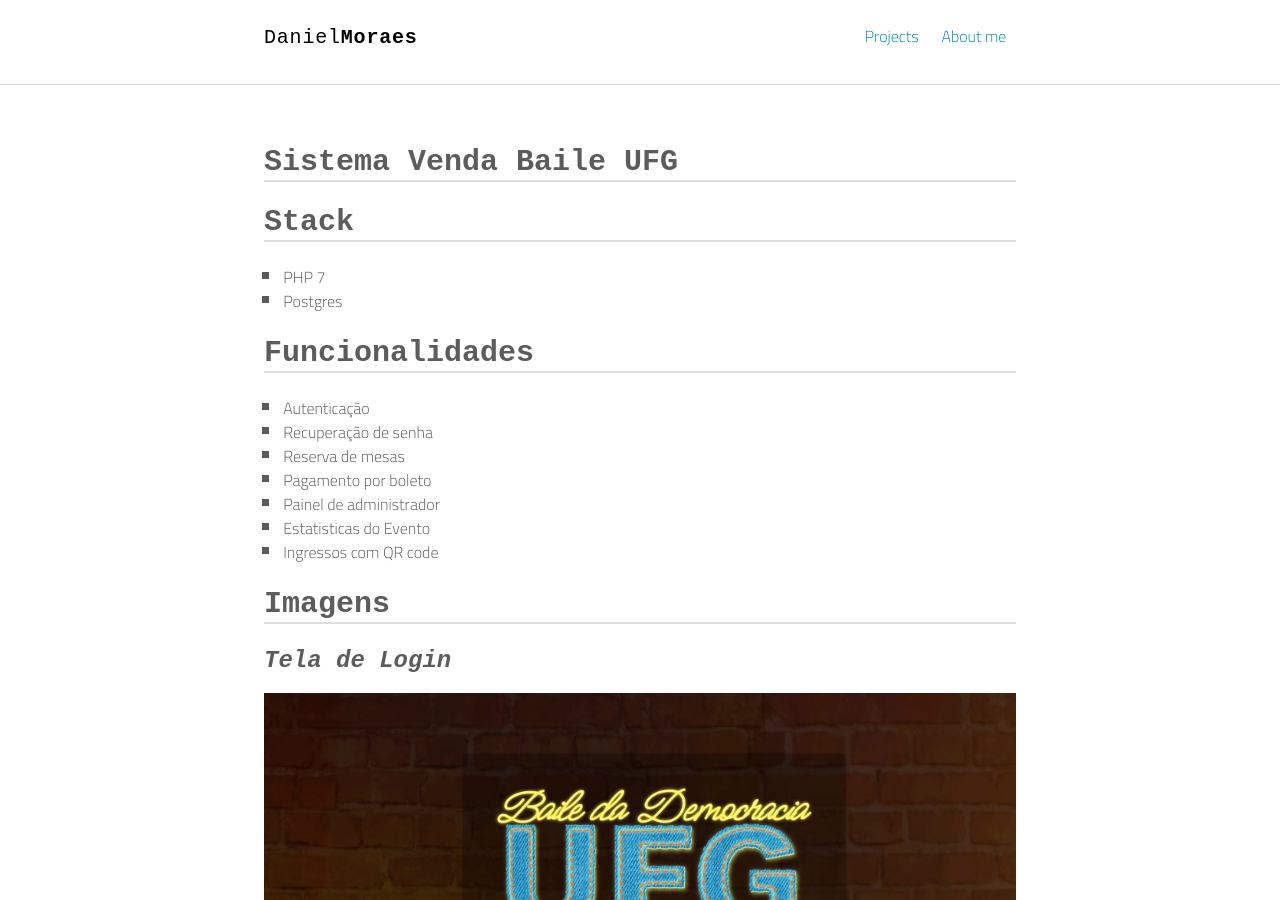
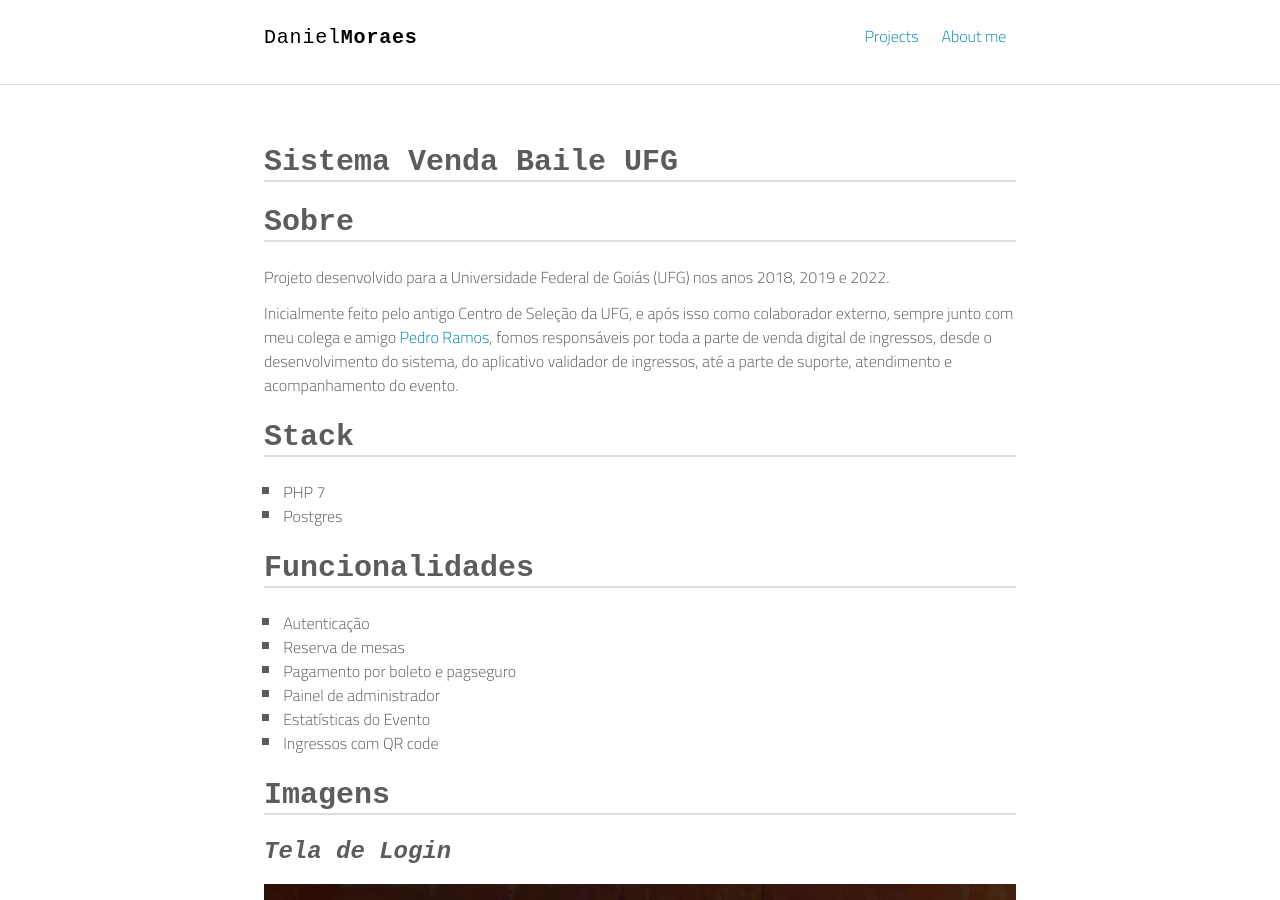
Before and after one commit to danielbibit/danielbibit.github.io, a Jekyll site: the page built from _projects/2019-12-01-baile-ufg.md, in a window 1280 px wide and 900 px high. Built offline with Jekyll 4.4.1, drawn with Linux system fonts in a browser that asks for light colours; some web fonts are replaced.

Commit message:
Add sobre to baile ufg

```diff
--- a/_projects/2019-12-01-baile-ufg.md
+++ b/_projects/2019-12-01-baile-ufg.md
@@ -5,18 +5,27 @@ description: "Sistema de vendas em php"
 comments: false
 keywords: "programming, php, postgres"
 ---
+
+# Sobre
+Projeto desenvolvido para a Universidade Federal de Goiás (UFG) nos anos 2018, 2019 e 2022.
+
+Inicialmente feito pelo antigo Centro de Seleção da UFG, e após isso como colaborador externo,
+sempre junto com meu colega e amigo [Pedro Ramos](https://www.linkedin.com/in/pedro-ramos-krauze-diehl-5670a011a/),
+fomos responsáveis por toda a parte de venda digital de ingressos,
+desde o desenvolvimento do sistema, do aplicativo validador de ingressos,
+até a parte de suporte, atendimento e acompanhamento do evento.
+
+
 # Stack
 * PHP 7
 * Postgres
 
 # Funcionalidades
 * Autenticação
-* Recuperação de senha
-<!-- * Verificação de  -->
 * Reserva de mesas
-* Pagamento por boleto
+* Pagamento por boleto e pagseguro
 * Painel de administrador
-* Estatisticas do Evento
+* Estatísticas do Evento
 * Ingressos com QR code
 
 # Imagens
```
